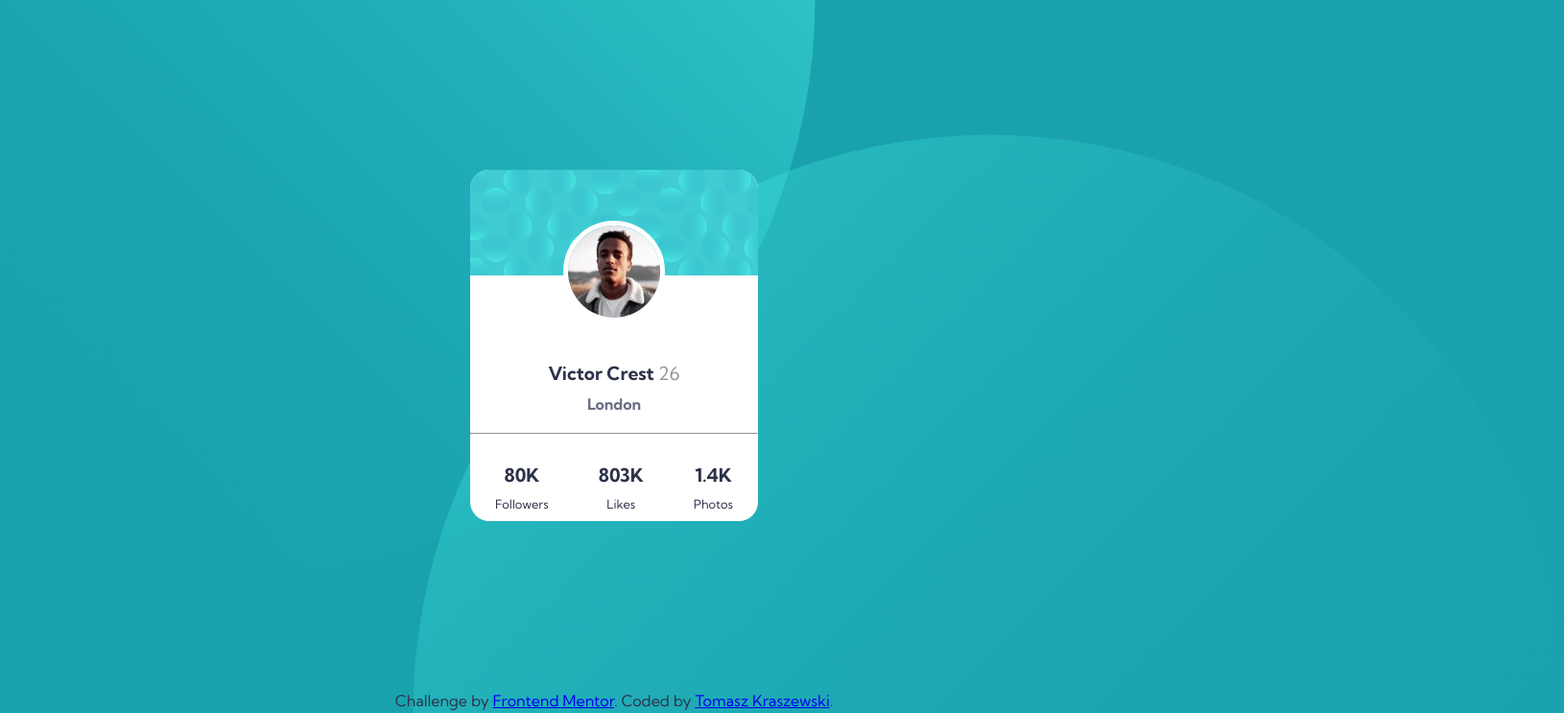
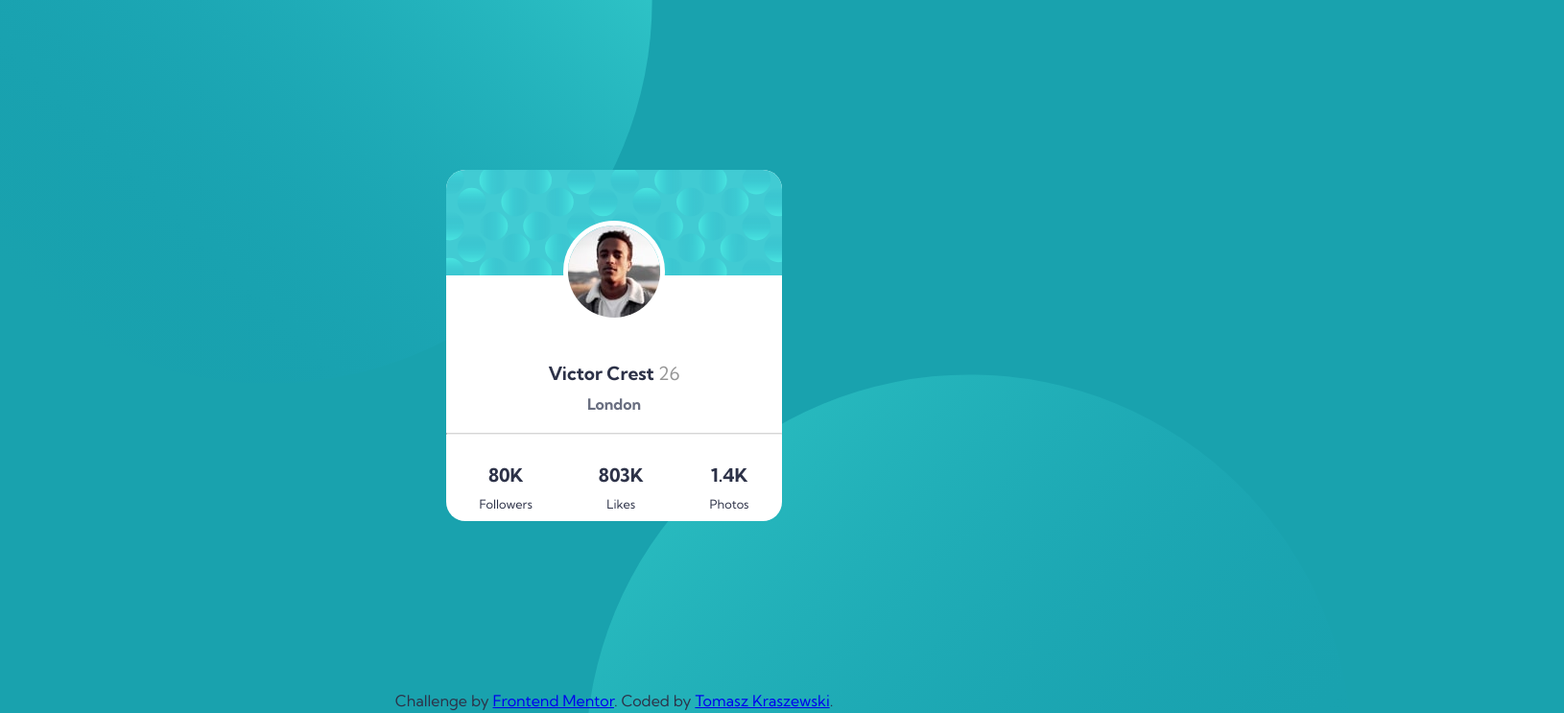
Before and after one commit to tomasszz/Profile-card-challenge, a plain HTML site: page index.html in a window 1280 px wide. Shown: the top 743 px of the page at 96% size, 1630 px wide, since content can reach past the window. Drawn offline with Linux system fonts and the light colour scheme.

Commit message:
fixed proportion and hr color

```diff
--- a/css/style.css
+++ b/css/style.css
@@ -31,13 +31,17 @@ p {
 }
 
 hr {
-  border-top: 1px solid #969696;
+  border-top: 1px solid #d6d6d6;
   margin: 20px 0;
 }
 
 .age {
   color: #969696;
   font-weight: 400;
+}
+
+.main-container {
+  position: relative;
 }
 
 .container {
@@ -47,11 +51,15 @@ hr {
   justify-content: center;
 }
 
+.attribution {
+  position: relative;
+}
+
 .card {
   display: flex;
   flex-flow: column;
   min-height: 150px;
-  width: 300px;
+  width: 350px;
   border-radius: 20px;
   background-color: #fff;
   position: relative;
@@ -87,23 +95,21 @@ hr {
 }
 
 .top-circle {
-  width: 1200px;
-  height: 1200px;
+  width: 800px;
+  height: 800px;
   background-size: 100%;
   background-image: url(../images/bg-pattern-top.svg);
   position: absolute;
-  top:-600px;
-  left:-350px;
-  z-index: -1;
+  top: -400px;
+  left: -120px;
 }
 
 .bottom-circle {
-  width: 1200px;
-  height: 1200px;
+  width: 800px;
+  height: 800px;
   background-size: 100%;
   background-image: url(../images/bg-pattern-bottom.svg);
   position: absolute;
-  bottom:-600px;
-  right: -350px;
-  z-index: -1;
+  bottom: -450px;
+  right: -130px;
 }
--- a/index.html
+++ b/index.html
@@ -19,6 +19,9 @@
   </div>
   <div class="bottom-circle">
   </div>
+<div class="main-container">
+
+
   <div class="container">
 
     <div class="card">
@@ -54,6 +57,8 @@
     Challenge by <a href="https://www.frontendmentor.io?ref=challenge" target="_blank">Frontend Mentor</a>.
     Coded by <a href="#">Tomasz Kraszewski</a>.
   </div>
+
+</div>
 </body>
 
 </html>
```
